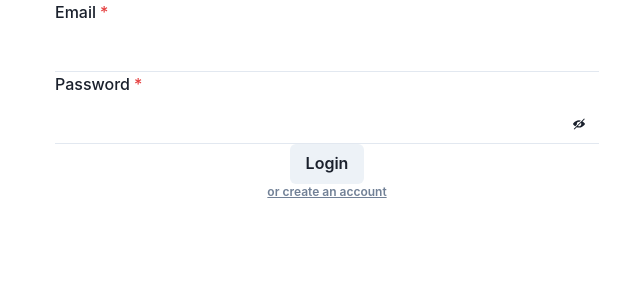
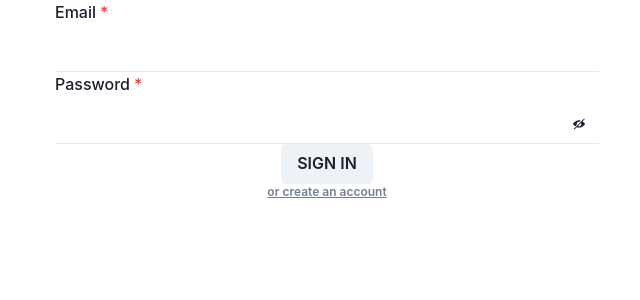
Before and after one commit to Code-the-Dream-School/dd-prac-team1-front, a React (Create React App) app: page /login in a window 1280 px wide. Shown: the top 300 px of the page, without its empty margins (313-953 px from the left). Built offline with nearby package versions, Linux system fonts and the light colour scheme.

Commit message:
rename buttons according mock-up

```diff
--- a/src/components/Login.tsx
+++ b/src/components/Login.tsx
@@ -46,10 +46,11 @@ const Login = () => {
       .then(result => {
         if (result.status === 200) {
           sessionStorage.setItem("jwtToken", result.data.token);
-          navigate("/search-choice",
-            {state: {
+          navigate("/search-choice", {
+            state: {
               username: result.data.user.username
-            }});
+            }
+          });
           setEmail("");
           setPassword("");
         }
@@ -118,7 +119,7 @@ const Login = () => {
           </FormControl>
           <Center>
             <Button variant="solid" type="submit" title="login">
-              Login
+              SIGN IN
             </Button>
           </Center>
         </form>
--- a/src/components/Register.tsx
+++ b/src/components/Register.tsx
@@ -50,11 +50,11 @@ const Register = () => {
       .then(result => {
         if (result.status === 201) {
           sessionStorage.setItem("jwtToken", result.data.token);
-          navigate("/search-choice",
-          {state: {
-            username: result.data.user.username
-            }}
-          );
+          navigate("/search-choice", {
+            state: {
+              username: result.data.user.username
+            }
+          });
           setName("");
           setEmail("");
           setPassword("");
@@ -162,7 +162,7 @@ const Register = () => {
             )}
             <Center>
               <Button variant="solid" type="submit" title="sign up">
-                Sign Up
+                SIGN UP
               </Button>
             </Center>
           </FormControl>
--- a/src/components/SearchAI.tsx
+++ b/src/components/SearchAI.tsx
@@ -94,7 +94,6 @@ const SearchAI = () => {
               <Stack>
                 <Select
                   isMulti
-                  closeMenuOnSelect={false}
                   variant="outline"
                   placeholder="You can select options below"
                   colorScheme="green"
@@ -113,7 +112,7 @@ const SearchAI = () => {
                   variant="solid"
                   type="submit"
                   title="search recipe with AI">
-                  Search
+                  GENERATE
                 </Button>
               </Center>
             </Flex>
```
